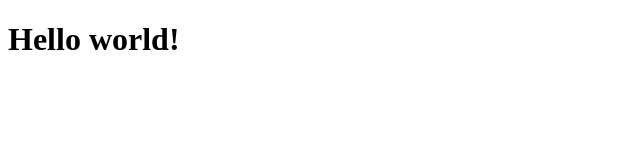
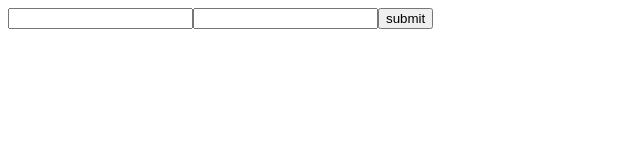
Before and after one commit to robynchung/login-demo, a React app in the folder frontend/: page / in a window 1280 px wide. Shown: the whole page, without its empty margins (0-640 px from the left). Built offline with nearby package versions, Linux system fonts and the light colour scheme.

Commit message:
added form

```diff
--- a/frontend/public/index.html
+++ b/frontend/public/index.html
@@ -3,6 +3,5 @@
   <head> </head>
   <body>
     <div id="root"></div>
-    <script type="module" src="./index.js"></script>
   </body>
 </html>
--- /dev/null
+++ b/frontend/src/constants.js
@@ -0,0 +1,7 @@
+module.exports = {
+  inputType: {
+    password: "password",
+    submit: "submit",
+    text: "text"
+  }
+};
--- a/frontend/src/index.js
+++ b/frontend/src/index.js
@@ -1,4 +1,28 @@
 import React from "react";
 import ReactDOM from "react-dom";
+import constants from "./constants";
 
-ReactDOM.render(<h1>Hello world!</h1>, document.getElementById("root"));
+function App() {
+  const { inputType } = constants;
+  const [userName, setUserName] = React.useState("");
+  const [password, setPassword] = React.useState("");
+
+  const onSubmit = event => {
+    event.preventDefault();
+
+    console.log(userName, password);
+  };
+
+  return (
+    <>
+      <form onSubmit={onSubmit}>
+        <input onChange={event => setUserName(event.target.value)} type={inputType.text} value={userName} />
+        <input onChange={event => setPassword(event.target.value)} type={inputType.password} value={password} />
+
+        <button type={inputType.submit}>submit</button>
+      </form>
+    </>
+  );
+}
+
+ReactDOM.render(<App />, document.getElementById("root"));
```
